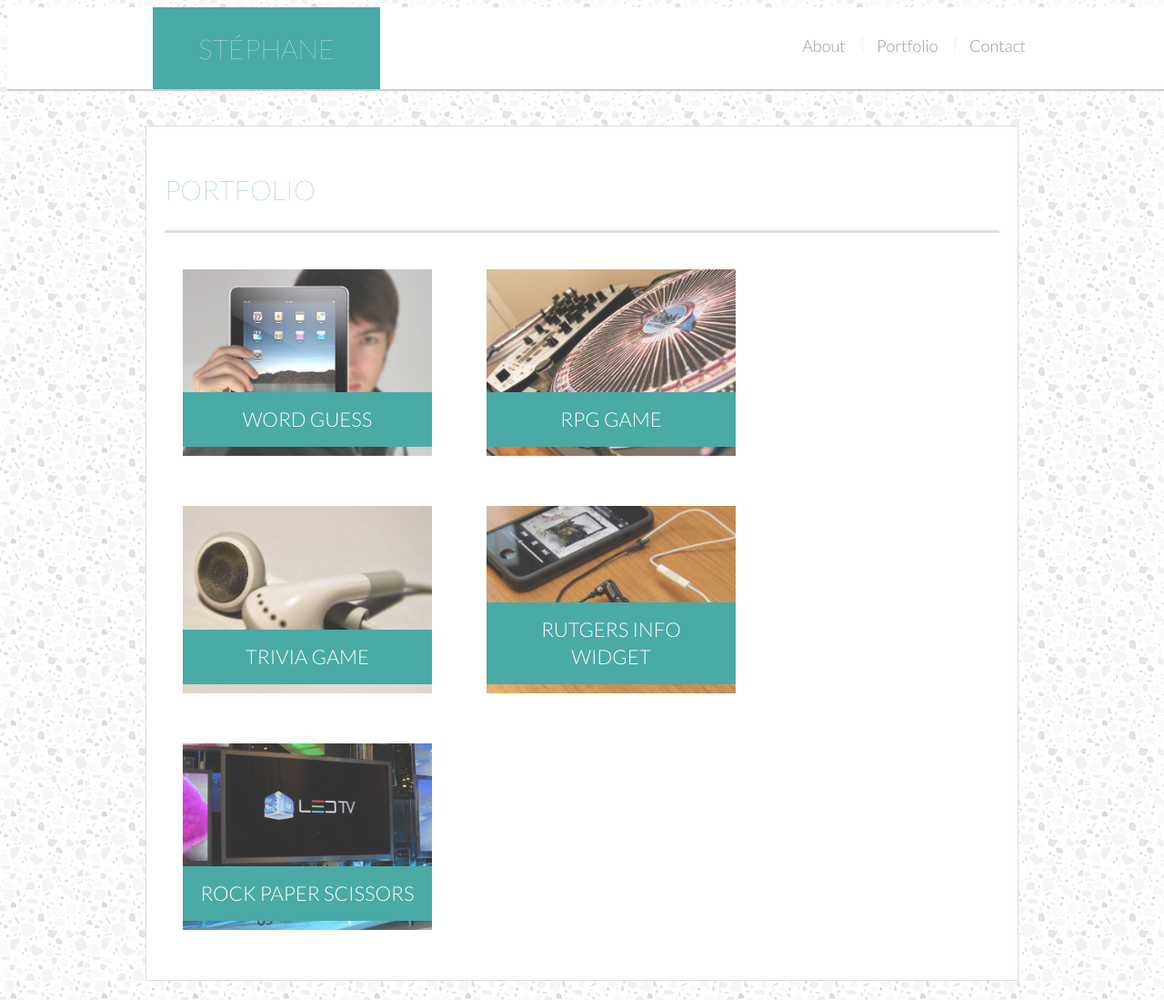
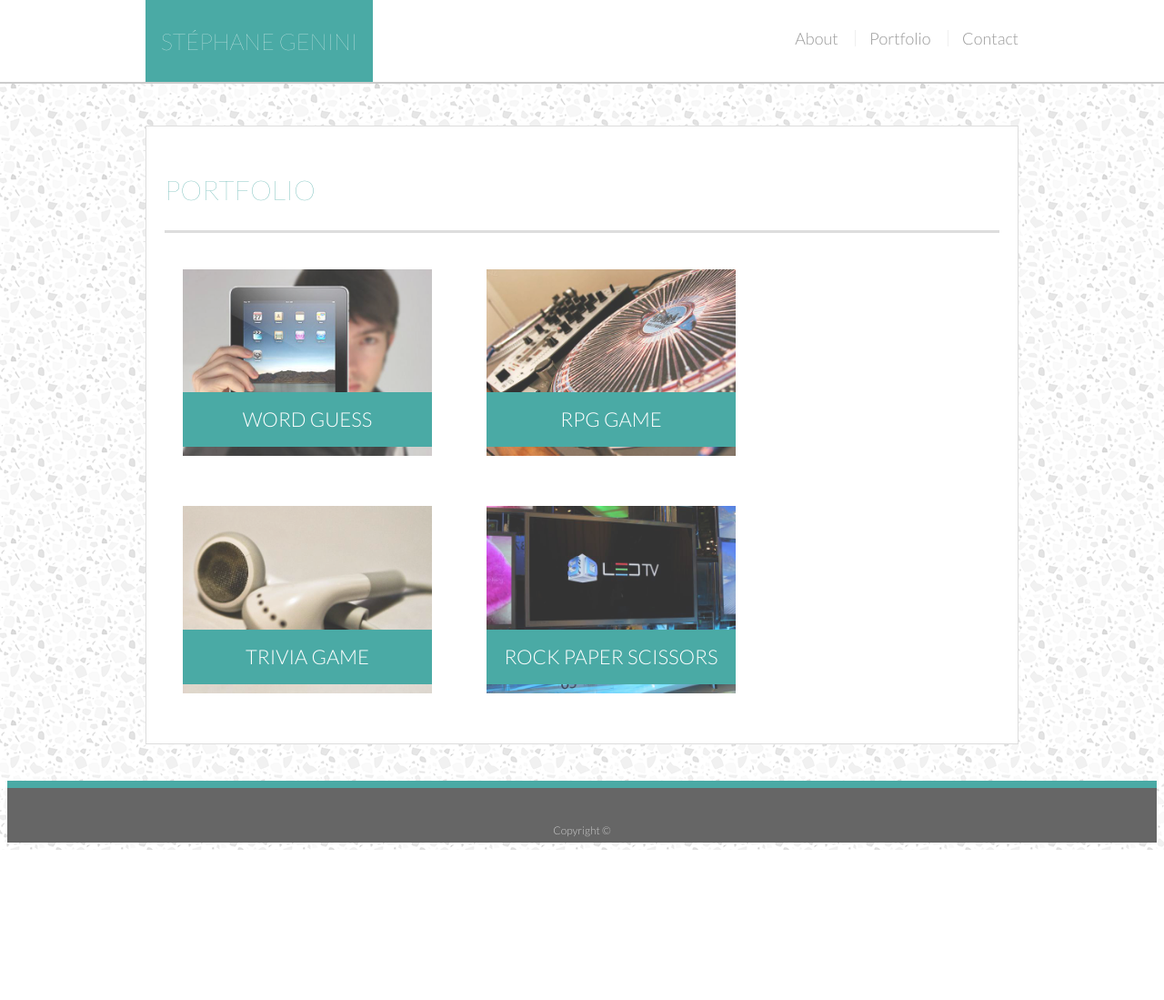
Before and after one commit to sgenini/responsive-portfolio, a plain HTML site: page portfolio.html in a window 1280 px wide. Shown: the top 1099 px of the page at 91% size. After the commit the page ends 934 px from the top, so only its background shows below. Drawn offline with Linux system fonts and the light colour scheme.

Commit message:
Clean up header, remove rutgers panel

```diff
--- a/assets/css/style.css
+++ b/assets/css/style.css
@@ -8,6 +8,13 @@ body {
   line-height: 34px;
   color: #777777;
   background: url("../images/light-grey-terrazzo.png");
+}
+
+header {
+  position: fixed;
+  top: 0;
+  left: 0;
+  right: 0;
 }
 
 * {
@@ -62,7 +69,7 @@ h3 {
   z-index: 99;
   width: 100%;
   margin: 0 0 30px;
-  overflow: auto;
+  /* overflow: auto; */
   color: #ffffff;
   background: #ffffff;
   border-bottom: 2px solid #cccccc;
@@ -73,7 +80,7 @@ h3 {
   width: 250px;
   height: 90px;
   font: 300 16px/22px "Lato", "Open Sans", "Helvetica Neue", Helvetica, Arial, sans-serif;
-  font-size: 30px;
+  font-size: 25px;
   font-weight: 100;
   line-height: 90px;
   color: #ffffff;
@@ -115,6 +122,10 @@ footer {
   border-top: 8px solid #4aaaa5;
   height: 50px;
   padding-bottom: 30px;
+  bottom: 0;
+  right: 0;
+  left: 0;
+  position: static;
 }
 
 h3, h2 {
--- a/portfolio.html
+++ b/portfolio.html
@@ -44,11 +44,6 @@
         <h3>Trivia Game</h3>
       </div>
       <div class="work">
-        <img src="assets/images/technics-q-c-640-480-7.jpg" alt="Rutgers Info Widget">
-
-        <h3>Rutgers Info Widget</h3>
-      </div>
-      <div class="work">
         <img src="assets/images/technics-q-c-640-480-9.jpg" alt="Rock Paper Scissors">
 
         <h3>Rock Paper Scissors</h3>
```
